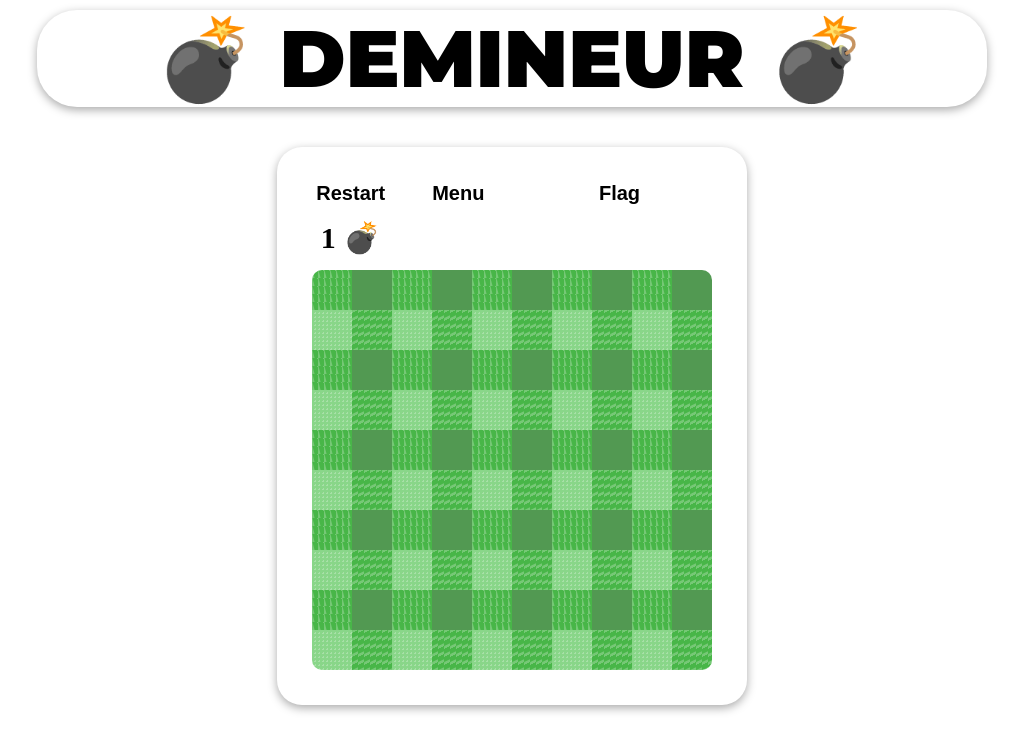
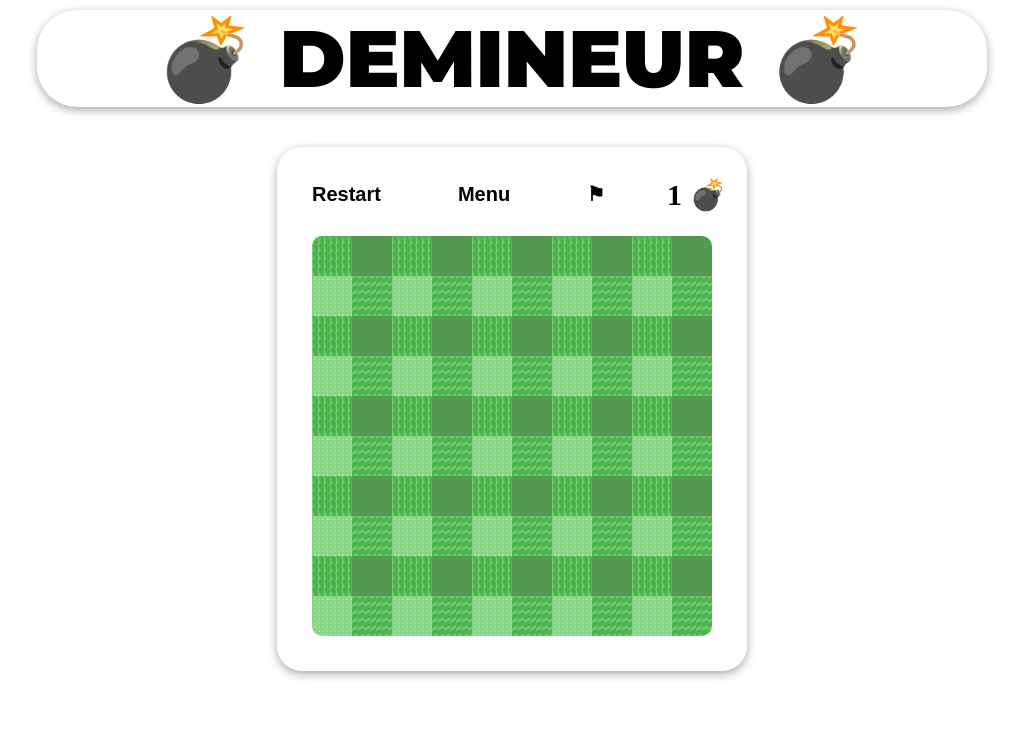
Before and after one commit to G1TS23/DEMINEUR, an Angular app: page /grid/1 in a window 1280 px wide. Shown: the top 752 px of the page, without its empty margins (128-1151 px from the left). Built offline with nearby package versions, Linux system fonts and the light colour scheme.

Commit message:
fix a flag bug

```diff
--- a/src/app/grille/grille.component.html
+++ b/src/app/grille/grille.component.html
@@ -5,7 +5,7 @@
         <div><button (click)="resetGame()" class="round">Restart</button></div>
         <div><button (click)="goToMenu()" class="round">Menu</button></div>
         <div><button (click)="putFlag()" class="round">
-            <span *ngIf="!flag">Flag</span>
+            <span *ngIf="!flag">&#x2691;</span>
             <span *ngIf="flag">Discover</span>
         </button></div>
 
--- a/src/app/grille/grille.component.scss
+++ b/src/app/grille/grille.component.scss
@@ -32,9 +32,9 @@
 
 
 .display{
-    display: grid;
-    grid-template-columns: 1fr 1fr 2fr;
-    align-content: space-evenly;
+    display: flex;
+    justify-content: space-between;
+    align-items: center;
     div{
 
         align-self: center;
--- a/src/app/grille/grille.component.ts
+++ b/src/app/grille/grille.component.ts
@@ -283,13 +283,14 @@ export class GrilleComponent implements OnInit{
           this.grid[boxId].isClicked = true;
           return ;
         }
-
+        this.grid[boxId].isFlag = false;
+        this.nbFlag = this.grid.filter(box => box.isFlag).length;
         this.grid[boxId].isClicked = true;
         this.showNeighboors(boxId);
+
         const boxCliked: number = this.grid.filter(box => box.isClicked).length;
 
         if (boxCliked === this.nbBox - this.nbMines){
-          //console.log("YOU WIN !!!");
           this.isWin = true;
         }
 
```
